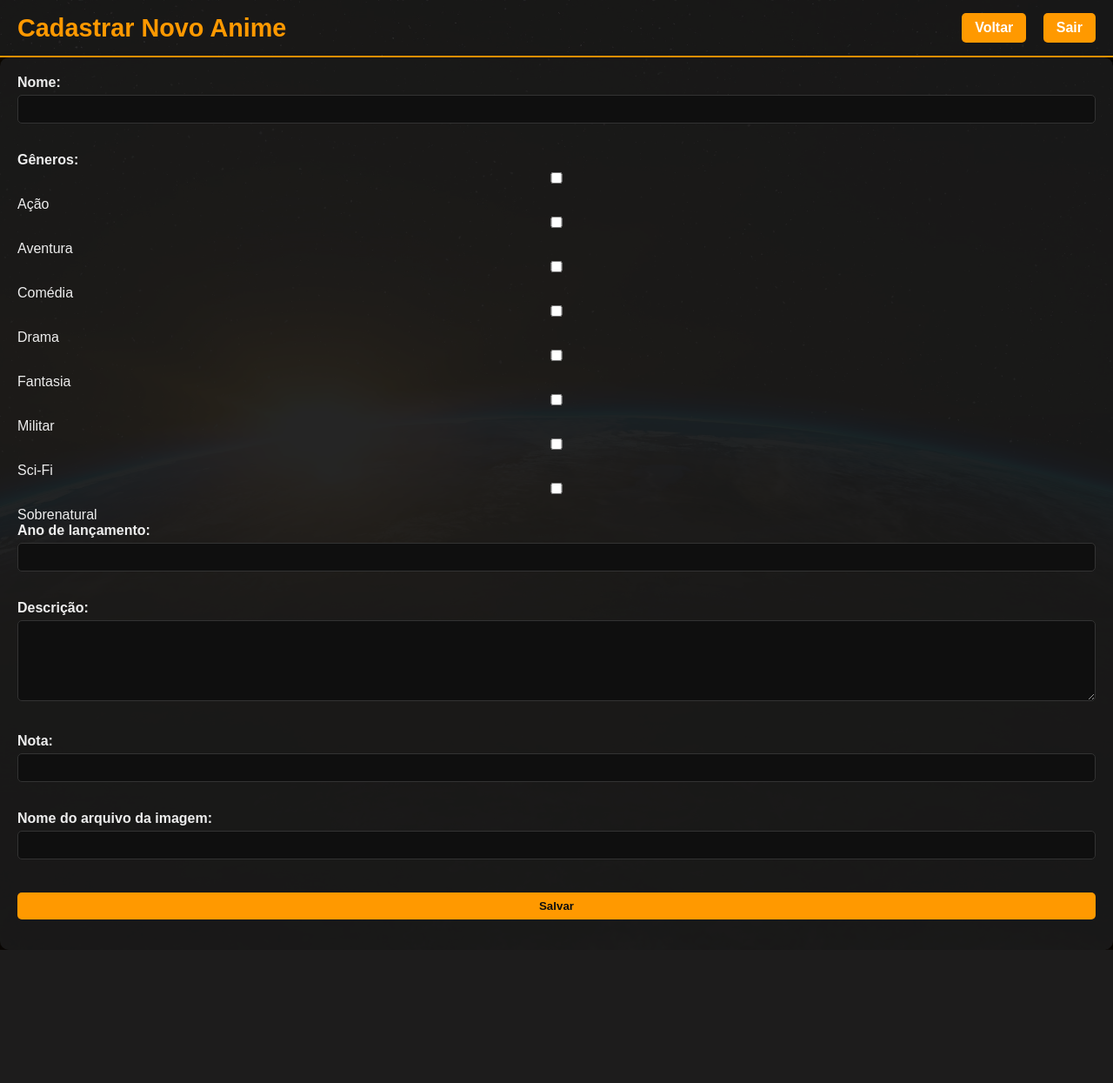
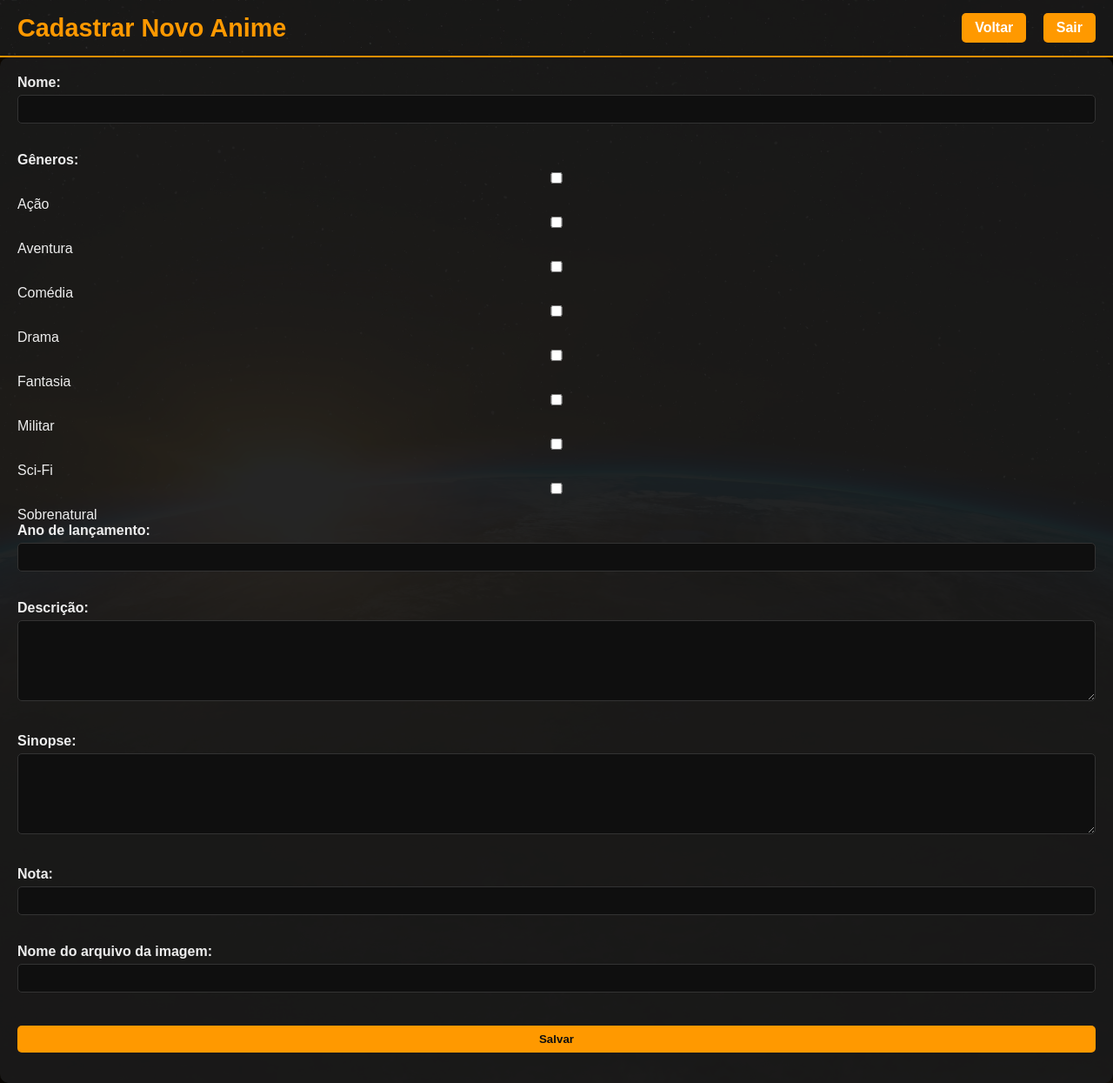
Before and after one commit to Anime-Space-TCC/Anime_Space, a PHP site: page /animes/anime_form.php in a window 1280 px wide. Shown: the whole page at 87% size. Before the commit the page ends 1092 px from the top, so only its background shows below. Run offline with PHP 8.4, Linux system fonts and the light colour scheme; a user stored in the database is signed in; data comes from the database, SQL or seed files in the repository.

Commit message:
atualização do desing home e do crud animes

```diff
--- a/CSS/style.css
+++ b/CSS/style.css
@@ -95,12 +95,12 @@ body {
 
 .home .cabeca {
     text-align: center;
-    padding: 30px;
+    padding: 20px;
     background-color: rgba(0, 0, 0, 0.6);
     box-shadow: 0 5px 15px rgb(175, 134, 0);
     border-radius: 15px;
     color: #f0f0f0;
-    max-width: 1200px;
+    max-width: 1300px;
     margin: 30px auto 10px auto;
 }
 
--- a/PHP/admin/animes/anime_form.php
+++ b/PHP/admin/animes/anime_form.php
@@ -17,6 +17,7 @@ $anime = [
     'nota' => '',
     'capa' => '',
     'descricao' => '',
+    'sinopse' => '',
     'ano' => ''
 ];
 
@@ -49,16 +50,17 @@ if ($_SERVER['REQUEST_METHOD'] === 'POST') {
     $nota = $_POST['nota'] ?? 0;
     $capa = $_POST['capa'] ?? '';
     $descricao = $_POST['descricao'] ?? '';
+    $sinopse = $_POST['sinopse'] ?? '';
     $ano = $_POST['ano'] ?? '';
 
     if ($id) {
         // Atualiza o anime
-        $sql = "UPDATE animes SET nome=?, nota=?, capa=?, descricao=?, ano=? WHERE id=?";
-        $pdo->prepare($sql)->execute([$nome, $nota, $capa, $descricao, $ano, $id]);
+        $sql = "UPDATE animes SET nome=?, nota=?, capa=?, descricao=?, sinopse=? , ano=? WHERE id=?";
+        $pdo->prepare($sql)->execute([$nome, $nota, $capa, $descricao, $sinopse, $ano, $id]);
     } else {
         // Insere novo anime
-        $sql = "INSERT INTO animes (nome, nota, capa, descricao, ano) VALUES (?, ?, ?, ?, ?)";
-        $pdo->prepare($sql)->execute([$nome, $nota, $capa, $descricao, $ano]);
+        $sql = "INSERT INTO animes (nome, nota, capa, descricao,sinopse, ano) VALUES (?, ?, ?, ?, ?, ?)";
+        $pdo->prepare($sql)->execute([$nome, $nota, $capa, $descricao, $sinopse, $ano]);
         $id = $pdo->lastInsertId(); // pega o ID do anime recém-criado
     }
 
@@ -111,6 +113,10 @@ if ($_SERVER['REQUEST_METHOD'] === 'POST') {
             <label>Descrição:</label><br>
             <textarea name="descricao" rows="5" required><?= htmlspecialchars($anime['descricao']) ?></textarea><br><br>
 
+            <label>Sinopse:</label><br>
+            <textarea name="sinopse" rows="5" required><?= htmlspecialchars($anime['sinopse']) ?>
+            </textarea><br><br>
+
             <label>Nota:</label><br>
             <input type="number" name="nota" step="0.1" min="0" max="10" value="<?= htmlspecialchars($anime['nota']) ?>" required><br><br>
 
```
Also changed, not shown: img/doctor.png (added), img/slime.png (added), img/spy.png (added), uploads/1.jpg (added).
